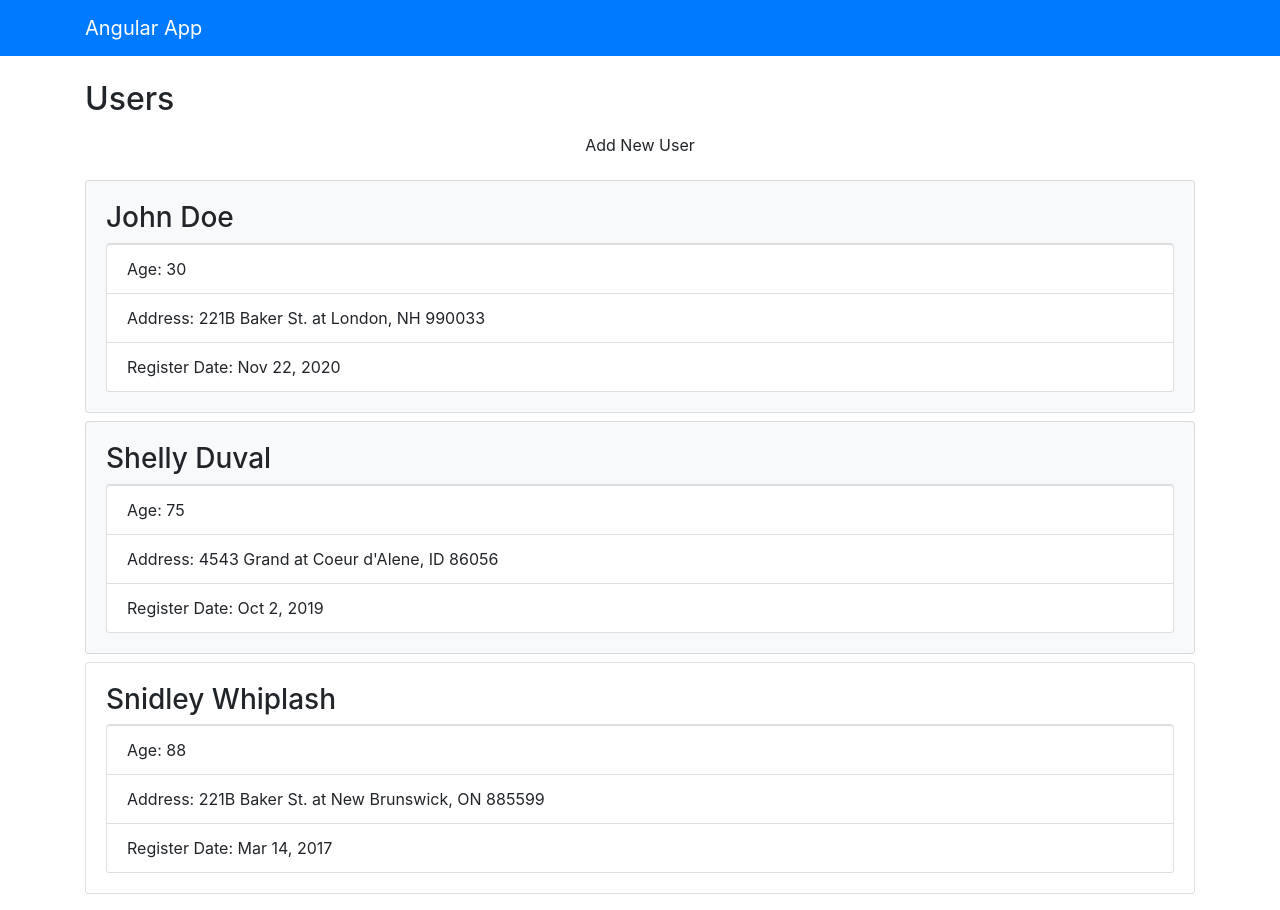
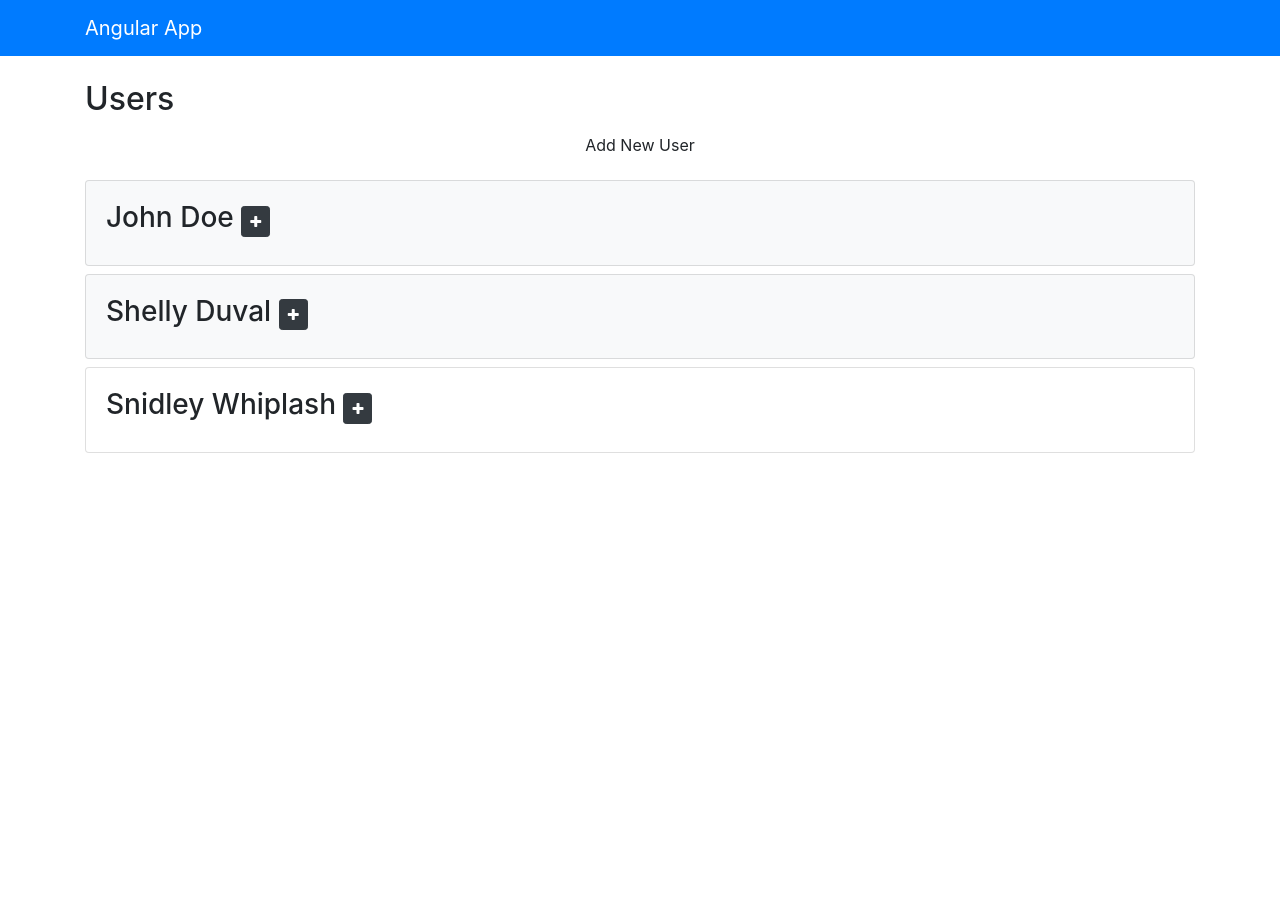
Before and after one commit to unsubstantiated-Script/Angluar-Sandbox, an Angular app: page / in a window 1280 px wide. After the commit the page ends 800 px from the top, so only its background shows below. Built offline with nearby package versions, Linux system fonts and the light colour scheme.

Commit message:
5.26 Toggling Values

```diff
--- a/angular.json
+++ b/angular.json
@@ -29,6 +29,7 @@
             ],
             "styles": [
               "src/styles.css",
+              "node_modules/font-awesome/css/font-awesome.css",
               "node_modules/bootstrap/dist/css/bootstrap.css"
             ],
             "scripts": [
--- a/package.json
+++ b/package.json
@@ -20,6 +20,7 @@
     "@angular/platform-browser-dynamic": "~11.0.4",
     "@angular/router": "~11.0.4",
     "bootstrap": "^4.5.3",
+    "font-awesome": "^4.7.0",
     "jquery": "^3.5.1",
     "popper.js": "^1.16.1",
     "rxjs": "~6.6.0",
--- a/src/app/components/users/users.component.html
+++ b/src/app/components/users/users.component.html
@@ -1,6 +1,17 @@
 <div class="container">
   <h2>Users</h2>
-  <button [disabled]="!enableAdd" class="btn btn-block mb-3">
+  <button
+    (click)="
+      addUser({
+        firstName: 'Mary',
+        lastName: 'Jones',
+        isActive: true,
+        hide: true
+      })
+    "
+    [disabled]="!enableAdd"
+    class="btn btn-block mb-3"
+  >
     Add New User
   </button>
   <ul class="list-unstyled" *ngIf="loaded && users.length > 0">
@@ -9,8 +20,23 @@
       *ngFor="let user of users"
       [class.bg-light]="user.isActive"
     >
-      <h3>{{ user.firstName }} {{ user.lastName }}</h3>
-      <ul class="list-group" *ngIf="showExtended">
+      <h3>
+        {{ user.firstName }} {{ user.lastName }}
+        <small
+          ><button
+            (click)="user.hide = !user.hide"
+            class="btn btn-dark btn-sm"
+            *ngIf="user.age && user.address"
+          >
+            <i
+              [ngClass]="{
+                'fas fa-minus': !user.hide
+              }"
+              class="fa fa-plus"
+            ></i></button
+        ></small>
+      </h3>
+      <ul class="list-group" *ngIf="!user.hide && user.age && user.address">
         <li class="list-group-item">Age: {{ user.age }}</li>
         <li class="list-group-item">
           Address: {{ user.address.street }} at {{ user.address.city }},
--- a/src/app/components/users/users.component.ts
+++ b/src/app/components/users/users.component.ts
@@ -30,6 +30,7 @@ export class UsersComponent implements OnInit {
         },
         isActive: true,
         registered: new Date('11/22/2020 12:34:00'),
+        hide: true,
       },
       {
         firstName: 'Shelly',
@@ -43,6 +44,7 @@ export class UsersComponent implements OnInit {
         },
         isActive: true,
         registered: new Date('10/02/2019 01:38:00'),
+        hide: true,
       },
       {
         firstName: 'Snidley',
@@ -56,6 +58,7 @@ export class UsersComponent implements OnInit {
         },
         isActive: false,
         registered: new Date('03/14/2017 01:40:00'),
+        hide: true,
       },
     ];
     this.loaded = true;
@@ -64,4 +67,8 @@ export class UsersComponent implements OnInit {
   addUser(user: User) {
     this.users.push(user);
   }
+
+  // toggleHide(user: User) {
+  //   user.hide = !user.hide;
+  // }
 }
```
Also changed, not shown: src/app/models/user.model.ts (+6 -5 lines), 1 other file (tests, documents, lock files or other folders).
